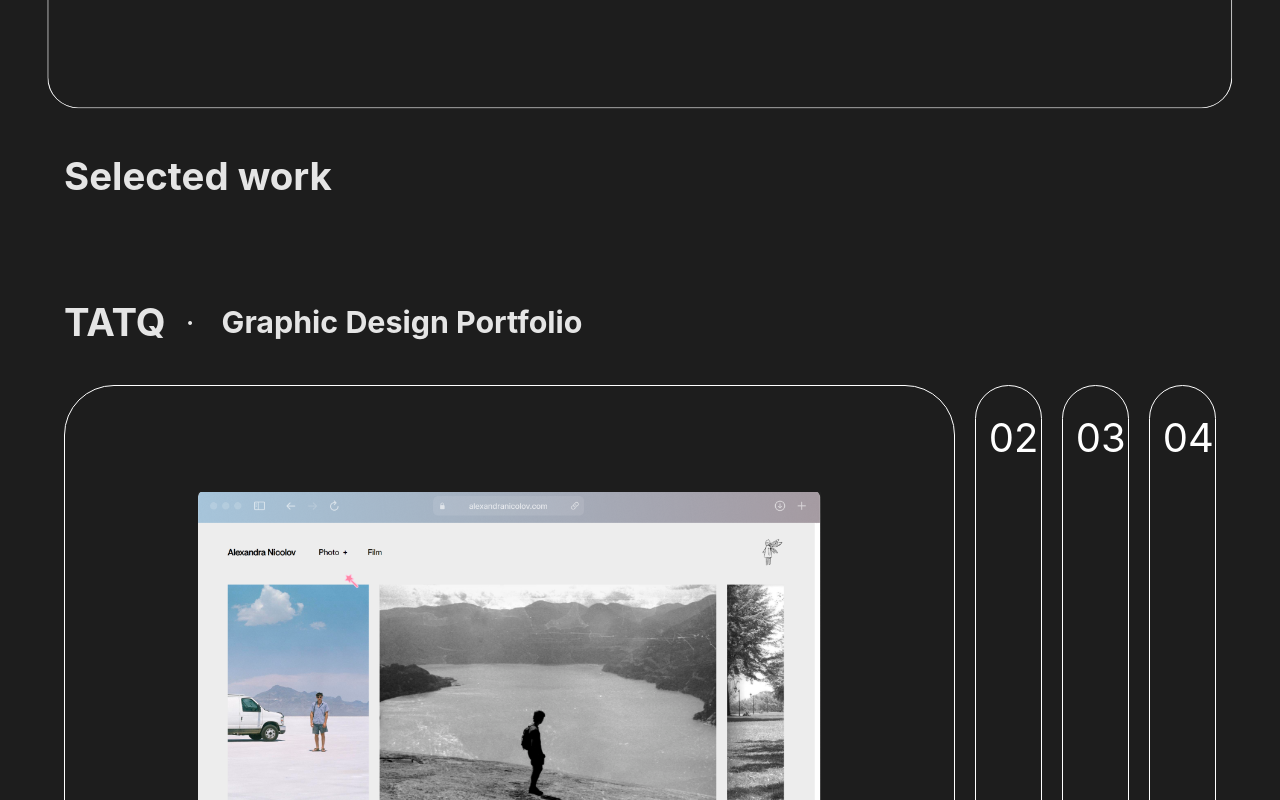
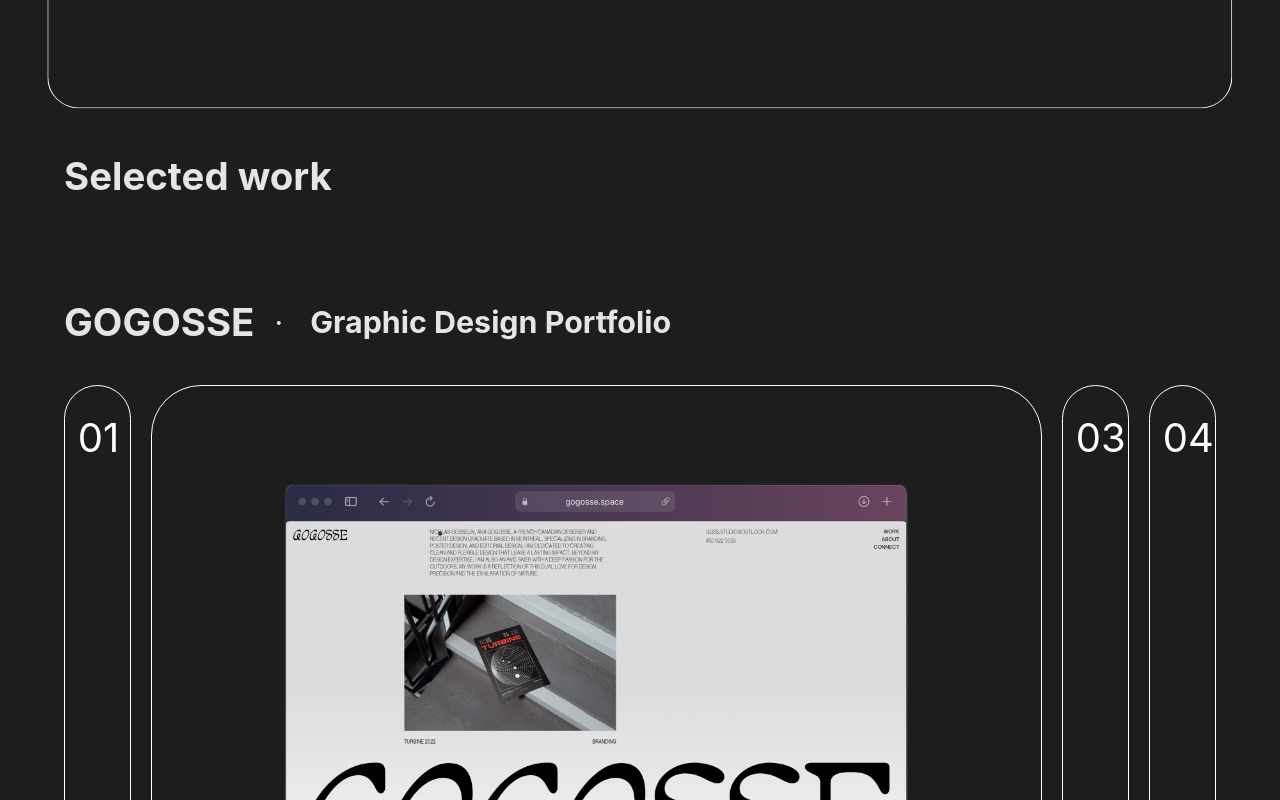
Before and after one commit to GabGo51/Portfolio-2024, a React (Vite) app in the folder portfolio2024/: page / in a window 1280 px wide. Shown: the part 2380-3180 px from the top of the page. Built offline with nearby package versions, Linux system fonts and the light colour scheme.

Commit message:
main project animation done

```diff
--- a/portfolio2024/src/components/Project/Project.jsx
+++ b/portfolio2024/src/components/Project/Project.jsx
@@ -20,6 +20,7 @@
     if (hovered === projectName) return "project hovered";
     return "project";
   };
+
 
   return (
     <div
--- a/portfolio2024/src/components/Project/Projects.css
+++ b/portfolio2024/src/components/Project/Projects.css
@@ -3,7 +3,7 @@
   flex-direction: column;
   align-items: start;
   width: 90vw;
-  margin-bottom: 200px;
+  margin-bottom: 800px;
   margin-top: 2vw;
 }
 
@@ -23,7 +23,7 @@
 
 .accordion {
   display: flex;
-  align-items: center;
+  align-items: start;
   justify-content: center;
   gap: 20px;
   width: 100%;
@@ -34,7 +34,7 @@
   cursor: pointer;
   transition: 2s;
   background-color: rgb(255, 255, 255, 0);
-  height: 75vh;
+  height: 5vh;
   width: 6%;
   border-radius: 50px;
   transform-origin: bottom;
@@ -50,6 +50,7 @@
     left: 1vw;
     color: white;
     font-size: clamp(40px, 3vw, 70px);
+
   }
 
   img {
@@ -74,9 +75,9 @@
   transform-origin: bottom;
   transition: all 2s, background-color 500ms;
   position: fixed;
-  height: 85vh;
+  height: 85vh !important;
   width: 100%;
-  transform: translateY(5%);
+
   background-color: var(--pearl);
   background-image: none;
   z-index: 100;
--- a/portfolio2024/src/components/Project/Projects.jsx
+++ b/portfolio2024/src/components/Project/Projects.jsx
@@ -9,8 +9,8 @@
 gsap.registerPlugin(ScrollTrigger);
 
 const Projects = () => {
-  const [hoveredProject, setHoveredProject] = useState(projectsData[0]);
-  const [picked, setPicked] = useState("");
+  const [hoveredProject, setHoveredProject] = useState(projectsData[1]);
+  const [picked, setPicked] = useState(false);
 
   const handleMouseOver = (project) => {
     if (picked) {
@@ -34,6 +34,7 @@
   const handleReset = (e) => {
     e.stopPropagation(); // Prevents the div's onClick from firing
     setPicked(false);
+    setHoveredProject(projectsData[1])
   };
 
   const projects = projectsData;
@@ -41,6 +42,11 @@
   const containerRef = useRef(null);
 
   useGSAP(() => {
+    gsap.to(".accordion > *", {
+      scrollTrigger: containerRef,
+      height:"75vh",
+      stagger:0.2,
+    });
     gsap.from(containerRef.current, {
       scrollTrigger: containerRef,
       scale: 0.8,
@@ -49,6 +55,7 @@
       delay: 0.5,
 
     });
+
   }, []);
 
   const textRef = useRef(null);
```
